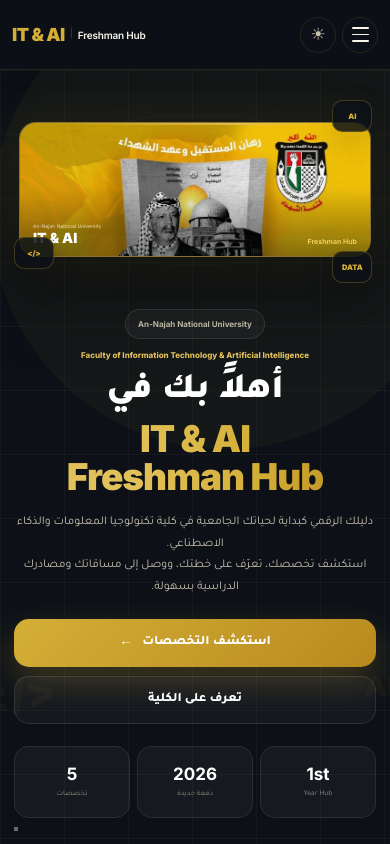
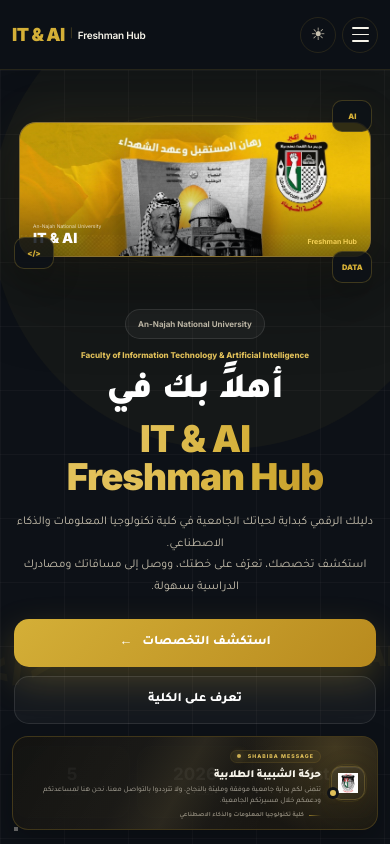
Before and after one commit to majedhanini/Majed-Hanini---najah-, a React (Vite) app: page / in a window 390 px wide. Shown: the top 844 px of the page. Built offline with nearby package versions, Linux system fonts and the light colour scheme.

Commit message:
Improve mobile performance

```diff
--- a/src/styles/home.css
+++ b/src/styles/home.css
@@ -3622,3 +3622,86 @@
     max-width: 390px !important;
   }
 }
+/* =========================================================
+   MOBILE SHABIBA NOTICE — SMALL / PREMIUM
+========================================================= */
+
+@media (max-width: 480px) {
+  .shabiba-home-notice {
+    position: fixed !important;
+
+    left: 12px !important;
+    right: 12px !important;
+    bottom: 14px !important;
+
+    width: auto !important;
+    max-width: none !important;
+
+    margin: 0 !important;
+
+    z-index: 50 !important;
+
+    padding: 10px 12px !important;
+
+    border-radius: 16px !important;
+
+    background:
+      linear-gradient(
+        135deg,
+        rgba(20, 20, 18, 0.96),
+        rgba(28, 25, 18, 0.94)
+      ) !important;
+
+    border:
+      1px solid
+      rgba(212, 175, 55, 0.22) !important;
+
+    box-shadow:
+      0 10px 28px
+      rgba(0, 0, 0, 0.24) !important;
+
+    backdrop-filter: none !important;
+    -webkit-backdrop-filter: none !important;
+  }
+
+  .shabiba-home-notice-inner {
+    gap: 9px !important;
+  }
+
+  .shabiba-home-notice-icon {
+    width: 34px !important;
+    height: 34px !important;
+    min-width: 34px !important;
+
+    border-radius: 10px !important;
+  }
+
+  .shabiba-home-notice-logo {
+    width: 24px !important;
+    height: 24px !important;
+    object-fit: contain !important;
+  }
+
+  .shabiba-home-notice-kicker {
+    font-size: 6.5px !important;
+    letter-spacing: 1.3px !important;
+  }
+
+  .shabiba-home-notice-content h3 {
+    margin: 2px 0 2px !important;
+    font-size: 11px !important;
+    line-height: 1.3 !important;
+  }
+
+  .shabiba-home-notice-content p {
+    margin: 0 !important;
+    font-size: 7.5px !important;
+    line-height: 1.45 !important;
+  }
+
+  .shabiba-home-notice-decoration,
+  .shabiba-home-notice-glow,
+  .shabiba-home-notice-timer {
+    display: none !important;
+  }
+}
```
